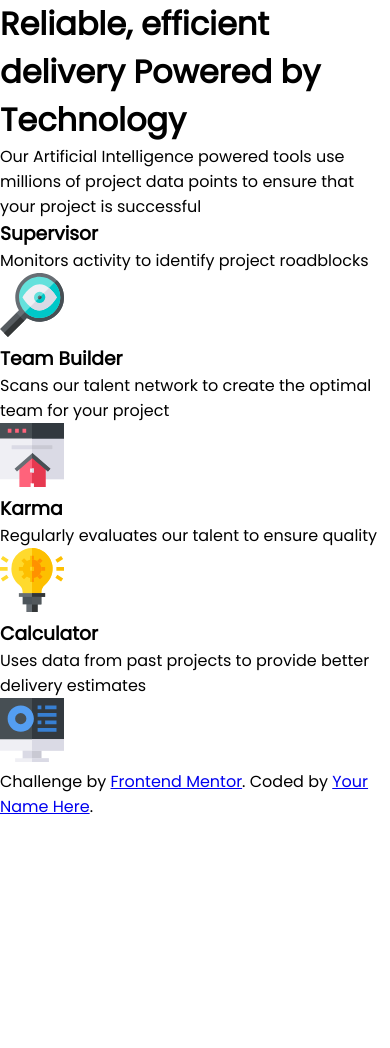
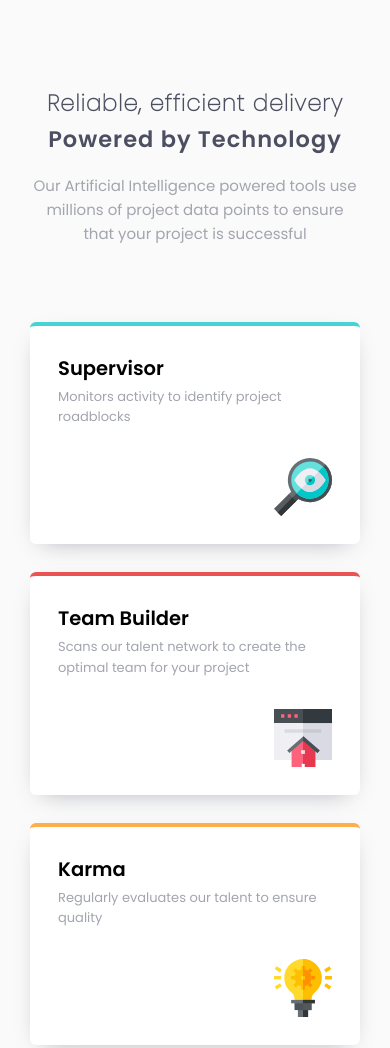
Before and after one commit to avfonseca00/FrontendMentor, a website: page four-card-feature-section-master/index.html in a window 390 px wide. Shown: the top 1048 px of the page. Before the commit the page ends 844 px from the top, so only its background shows below. Drawn offline with Linux system fonts and the light colour scheme.

Commit message:
feat(Root): Mobile design finished

```diff
--- a/four-card-feature-section-master/css/style.css
+++ b/four-card-feature-section-master/css/style.css
@@ -11,9 +11,115 @@
     src: url('../fonts/Poppins-SemiBold.ttf');
 }
 
+:root{
+/* Primary */
+
+--Red: hsl(0, 78%, 62%);
+--Cyan: hsl(180, 62%, 55%);
+--Orange: hsl(34, 97%, 64%);
+--Blue: hsl(212, 86%, 64%);
+
+/* Neutral */
+
+--Very-Dark-Blue: hsl(234, 12%, 34%);
+--Grayish-Blue: hsl(229, 6%, 66%);
+--Very-Light-Gray: hsl(0, 0%, 98%);
+}
+
 *{
     margin: 0;
     padding: 0;
     box-sizing: border-box;
     font-family: "Poppins 400";
+    font-size: 15px;
 }
+.wrapper{
+    display: flex;
+    flex-direction: column;
+    align-items: center;
+    padding: 85px 30px;
+    background-color: var(--Very-Light-Gray);
+}
+h1, span{
+    font-family: "Poppins 200";
+    font-size: 1.5rem;
+    text-align: center;
+    letter-spacing: 1px;
+    line-height: 160%;
+    color: var(--Very-Dark-Blue);
+}
+h1>span{
+    font-family: "Poppins 600";
+}
+p.subtitle{
+    margin-top: 1.1rem;
+    line-height: 160%;
+    text-align: center;
+    color: var(--Grayish-Blue);
+}
+.cards__container{
+    margin-top: 76px;
+    display: grid;
+    gap: 28px;
+}
+.card{
+    padding: 28px;
+    background-color: white;
+    box-shadow: 0 8px 24px -12px var(--Grayish-Blue);
+    border-radius: 6px;
+    -webkit-border-radius: 6px;
+    -moz-border-radius: 6px;
+    -ms-border-radius: 6px;
+    -o-border-radius: 6px;
+}
+.card.border-cyan{
+    border-top: 4px solid var(--Cyan);
+}
+.card.border-red{
+    border-top: 4px solid var(--Red);
+}
+.card.border-orange{
+    border-top: 4px solid var(--Orange);
+}
+.card.border-blue{
+    border-top: 4px solid var(--Blue);
+}
+.card__title{
+    font-family: "Poppins 600";
+    font-size: 1.3rem;
+}
+.card__description{
+    font-size: 13px;
+    line-height: 160%;
+    color: var(--Grayish-Blue);
+    margin-top: 4px;
+}
+.card__icon{
+    width: 58px;
+    margin-top: 2rem;
+    float: right;
+}
+
+.attribution {
+    font-family: 'Figtree';
+    font-size: 12px;
+    font-weight: 500;
+    line-height: 150%;
+    text-align: center;
+    font-family: "Poppins 400";
+    background-color: var(--Very-Light-Gray);
+    color: var(--Very-Dark-Blue);
+    padding: 1rem 0;
+    position: relative;
+}
+
+.attribution a {
+    text-decoration: none;
+    font-family: "Poppins 600";
+    font-size: 12px;
+    color: var(--Very-Dark-Blue);
+}
+
+::-webkit-scrollbar {
+    display: none;
+}
--- a/four-card-feature-section-master/index.html
+++ b/four-card-feature-section-master/index.html
@@ -11,41 +11,37 @@
 </head>
 <body>
   <main class="wrapper">
-    <h1>
-      Reliable, efficient delivery
-      <span>Powered by Technology</span>
-    </h1>
-    <p>Our Artificial Intelligence powered tools use millions of project data points
+    <h1>Reliable, efficient delivery</h1>
+    <h1><span>Powered by Technology</span></h1>
+    <p class="subtitle">Our Artificial Intelligence powered tools use millions of project data points
       to ensure that your project is successful</p>
     <div class="cards__container">
-      <card>
+      <div class="card border-cyan">
         <h3 class="card__title">Supervisor</h3>
         <div class="card__description">Monitors activity to identify project roadblocks</div>
         <img class="card__icon" src="images/icon-supervisor.svg">
-      </card>
-      <card>
+      </div>
+      <div class="card border-red">
         <h3 class="card__title">Team Builder</h3>
         <p class="card__description">Scans our talent network to create the optimal team for your project</p>
         <img class="card__icon" src="images/icon-team-builder.svg">
-      </card>
-      <card>
+      </div>
+      <div class="card border-orange">
         <h3 class="card__title">Karma</h3>
         <p class="card__description">Regularly evaluates our talent to ensure quality</p>
         <img class="card__icon" src="images/icon-karma.svg">
-      </card>
-      <card>
+      </div>
+      <div class="card border-blue">
         <h3 class="card__title">Calculator</h3>
         <p class="card__description">Uses data from past projects to provide better delivery estimates</p>
         <img class="card__icon" src="images/icon-calculator.svg">
-      </card>
+      </div>
     </div>
   </main>
 
-  <footer>
-    <p class="attribution">
-      Challenge by <a href="https://www.frontendmentor.io?ref=challenge" target="_blank">Frontend Mentor</a>.
-      Coded by <a href="#">Your Name Here</a>.
-    </p>
+  <footer class="attribution">
+    Challenge by <a href="https://www.frontendmentor.io?ref=challenge" target="_blank">Frontend Mentor</a>.
+    Coded by <a href="https://github.com/avfonseca00/" target="_blank">VillaDev</a>.
   </footer>
 </body>
 </html>
```
